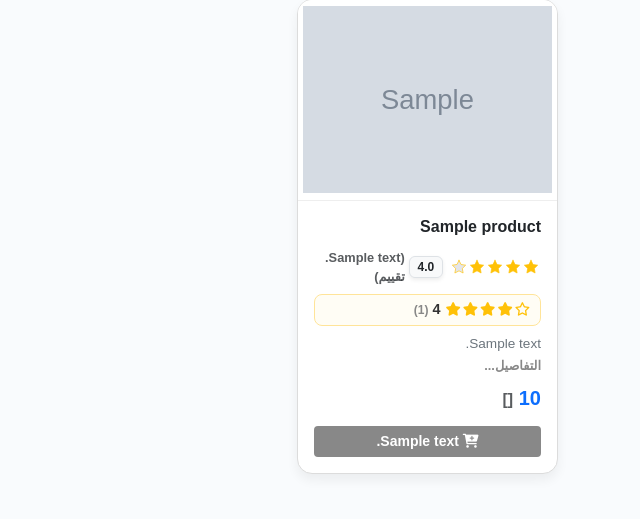
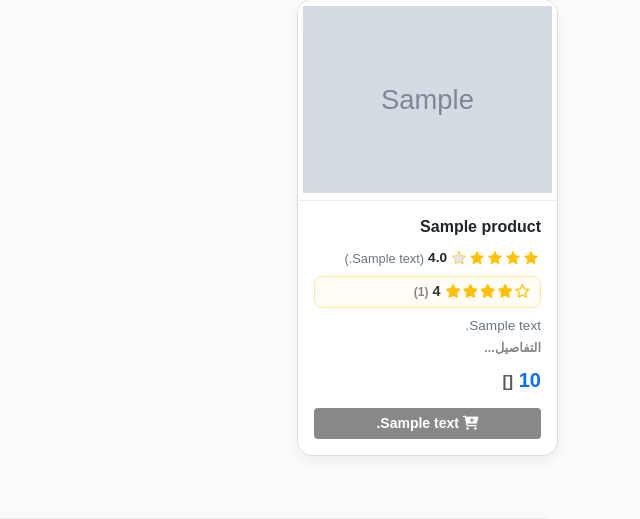
Before and after one commit to waseemha770-bit/saas-store-products, a Python web app: template templates/store.html in a window 1280 px wide. Shown: the part 504-1023 px from the top of the page, without its empty margins (640-1280 px from the left). Run offline with Jinja, Linux system fonts and the light colour scheme; the template is opened without the code that fills it: most values are stand-ins (such as "Sample title", 1, 10 or a date in 2020); grey boxes marked "Sample" are stand-in pictures; some web fonts are replaced.

Commit message:
UI Polish: Cleaned up rating display to minimalist global standard (removed badges and redundant text)

```diff
--- a/templates/store.html
+++ b/templates/store.html
@@ -92,8 +92,8 @@
                 </svg>
             {% endfor %}
         </div>
-        <span class="badge bg-light text-dark border ms-2 shadow-sm" id="display-avg-{{ p.id }}">{{ p.rating|default(0)|float|round(1) }}</span>
-        <small class="text-muted ms-1 fw-bold" id="display-count-{{ p.id }}" style="font-size:0.8em;">({{ p.reviews|default(0) }} تقييم)</small>
+        <span class="ms-1 fw-bold text-dark" style="font-size: 0.85em;" id="display-avg-{{ p.id }}">{{ p.rating|default(0)|float|round(1) }}</span>
+        <span class="text-secondary ms-1" style="font-size: 0.8em;" id="display-count-{{ p.id }}">({{ p.reviews|default(0) }})</span>
     </div>
     <!-- END_RATING -->
 
@@ -317,7 +317,7 @@ document.getElementById('confirmRatingBtn').addEventListener('click', function()
             btn.classList.add('d-none');
 
             document.getElementById('display-avg-' + pid).innerText = data.new_rating.toFixed(1);
-            document.getElementById('display-count-' + pid).innerText = '(' + data.total_reviews + ' تقييم)';
+            document.getElementById('display-count-' + pid).innerText = '(' + data.total_reviews + ')';
 
             let svgStars = '';
             let newRate = Math.round(data.new_rating);
```
